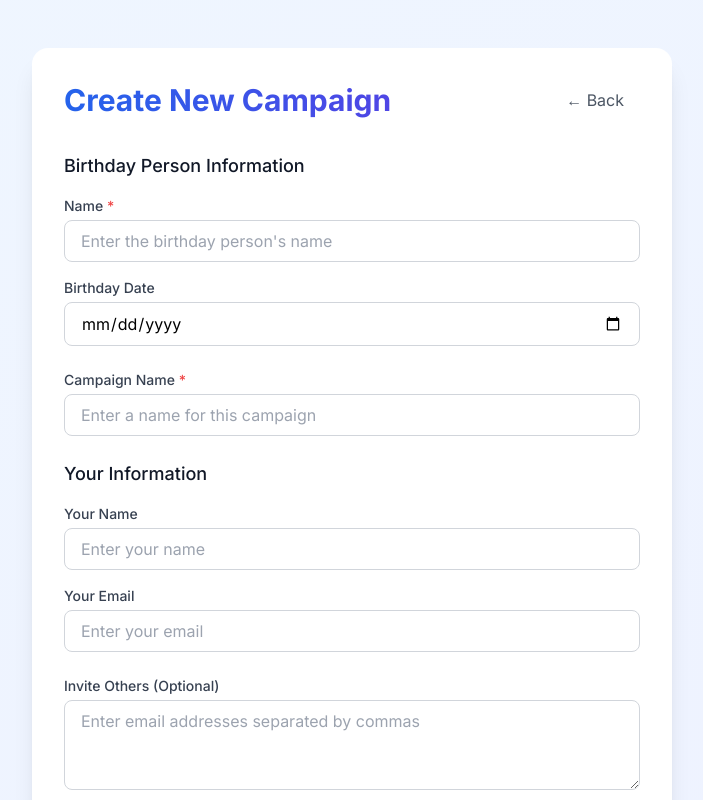
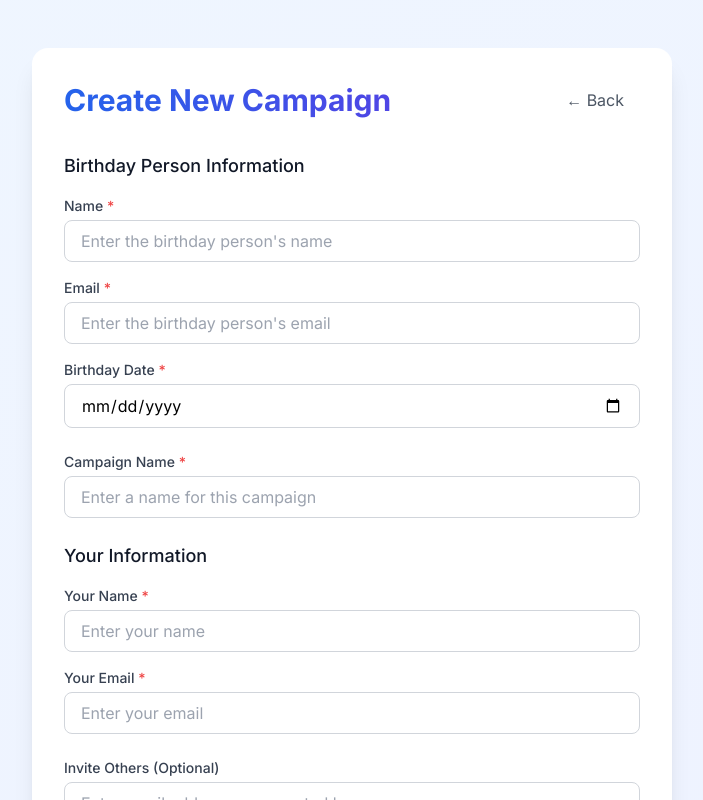
Before and after one commit to juanvolpe/birthday-greetings, a Next.js app: page /setup in a window 1280 px wide. Shown: the top 800 px of the page, without its empty margins (288-991 px from the left). Built offline with nearby package versions, Linux system fonts and the light colour scheme.

Commit message:
Make all fields mandatory except invited emails

```diff
--- a/src/app/setup/page.tsx
+++ b/src/app/setup/page.tsx
@@ -17,6 +17,10 @@ export default function SetupPage() {
     const formData = new FormData(event.currentTarget);
     const campaignName = formData.get('campaignName')?.toString().trim();
     const birthdayPersonName = formData.get('birthdayPersonName')?.toString().trim();
+    const birthdayPersonEmail = formData.get('birthdayPersonEmail')?.toString().trim();
+    const dateOfBirth = formData.get('dateOfBirth')?.toString().trim();
+    const gathererName = formData.get('gathererName')?.toString().trim();
+    const gathererEmail = formData.get('gathererEmail')?.toString().trim();
 
     if (!campaignName) {
       setError('Campaign name is required');
@@ -30,6 +34,30 @@ export default function SetupPage() {
       return;
     }
 
+    if (!birthdayPersonEmail) {
+      setError('Birthday person email is required');
+      setIsSubmitting(false);
+      return;
+    }
+
+    if (!dateOfBirth) {
+      setError('Birthday date is required');
+      setIsSubmitting(false);
+      return;
+    }
+
+    if (!gathererName) {
+      setError('Your name is required');
+      setIsSubmitting(false);
+      return;
+    }
+
+    if (!gathererEmail) {
+      setError('Your email is required');
+      setIsSubmitting(false);
+      return;
+    }
+
     try {
       const response = await fetch('/api/campaigns', {
         method: 'POST',
@@ -39,11 +67,12 @@ export default function SetupPage() {
         body: JSON.stringify({
           birthdayPerson: {
             name: birthdayPersonName,
-            dateOfBirth: formData.get('dateOfBirth') || new Date().toISOString().split('T')[0],
+            dateOfBirth: dateOfBirth,
+            email: birthdayPersonEmail,
           },
           gatherer: {
-            name: formData.get('gathererName') || 'Anonymous',
-            email: formData.get('gathererEmail') || '',
+            name: gathererName,
+            email: gathererEmail,
           },
           invitedEmails: formData.get('invitedEmails')?.toString().split(',').map(email => email.trim()).filter(Boolean) || [],
           name: campaignName,
@@ -105,13 +134,28 @@ export default function SetupPage() {
               </div>
 
               <div>
+                <label htmlFor="birthdayPersonEmail" className="block text-sm font-medium text-gray-700 mb-1">
+                  Email <span className="text-red-500">*</span>
+                </label>
+                <input
+                  type="email"
+                  id="birthdayPersonEmail"
+                  name="birthdayPersonEmail"
+                  required
+                  className="w-full px-4 py-2 rounded-lg border border-gray-300 focus:ring-2 focus:ring-blue-500 focus:border-blue-500 transition-colors"
+                  placeholder="Enter the birthday person's email"
+                />
+              </div>
+
+              <div>
                 <label htmlFor="dateOfBirth" className="block text-sm font-medium text-gray-700 mb-1">
-                  Birthday Date
+                  Birthday Date <span className="text-red-500">*</span>
                 </label>
                 <input
                   type="date"
                   id="dateOfBirth"
                   name="dateOfBirth"
+                  required
                   className="w-full px-4 py-2 rounded-lg border border-gray-300 focus:ring-2 focus:ring-blue-500 focus:border-blue-500 transition-colors"
                 />
               </div>
@@ -138,12 +182,13 @@ export default function SetupPage() {
 
               <div>
                 <label htmlFor="gathererName" className="block text-sm font-medium text-gray-700 mb-1">
-                  Your Name
+                  Your Name <span className="text-red-500">*</span>
                 </label>
                 <input
                   type="text"
                   id="gathererName"
                   name="gathererName"
+                  required
                   className="w-full px-4 py-2 rounded-lg border border-gray-300 focus:ring-2 focus:ring-blue-500 focus:border-blue-500 transition-colors"
                   placeholder="Enter your name"
                 />
@@ -151,12 +196,13 @@ export default function SetupPage() {
 
               <div>
                 <label htmlFor="gathererEmail" className="block text-sm font-medium text-gray-700 mb-1">
-                  Your Email
+                  Your Email <span className="text-red-500">*</span>
                 </label>
                 <input
                   type="email"
                   id="gathererEmail"
                   name="gathererEmail"
+                  required
                   className="w-full px-4 py-2 rounded-lg border border-gray-300 focus:ring-2 focus:ring-blue-500 focus:border-blue-500 transition-colors"
                   placeholder="Enter your email"
                 />
```
